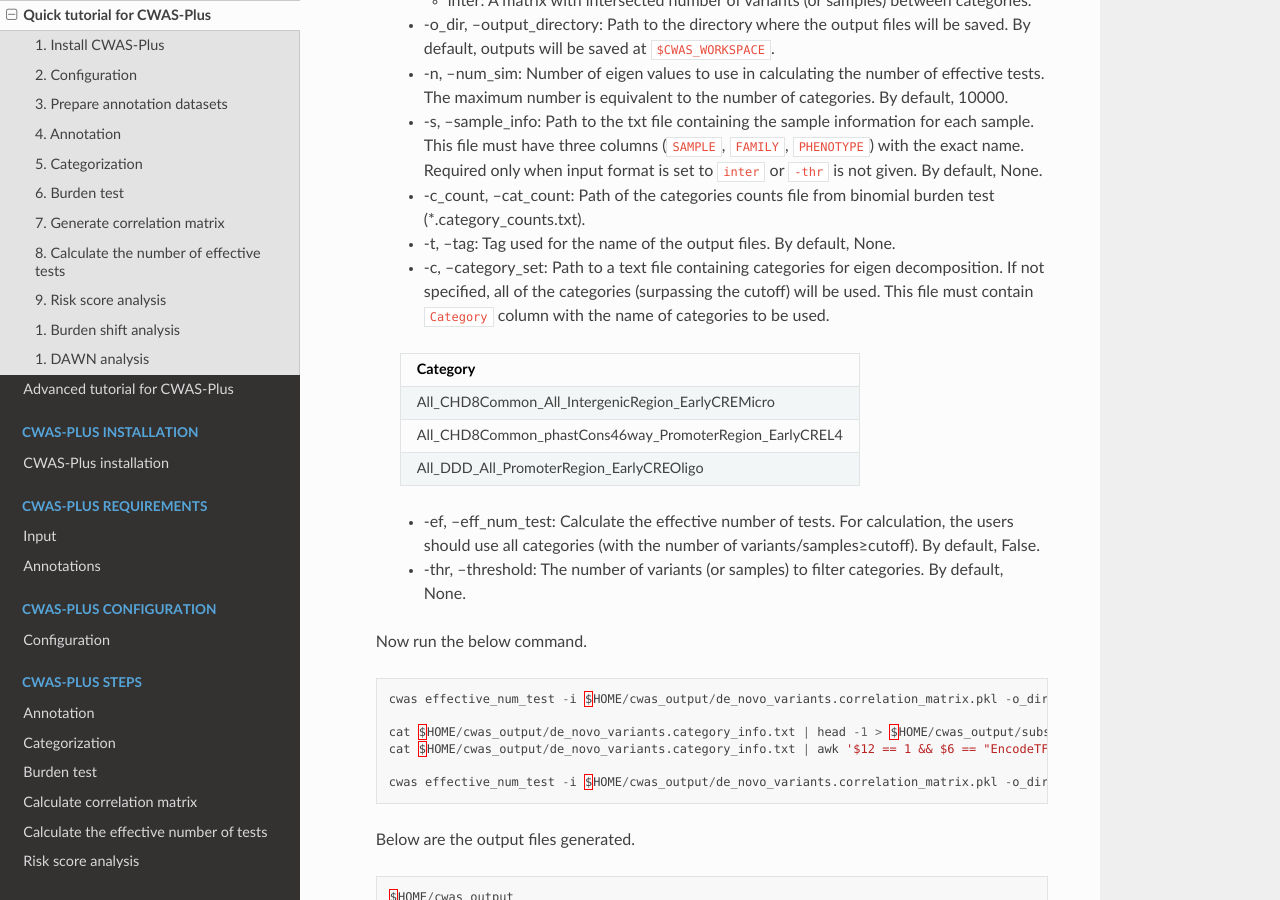
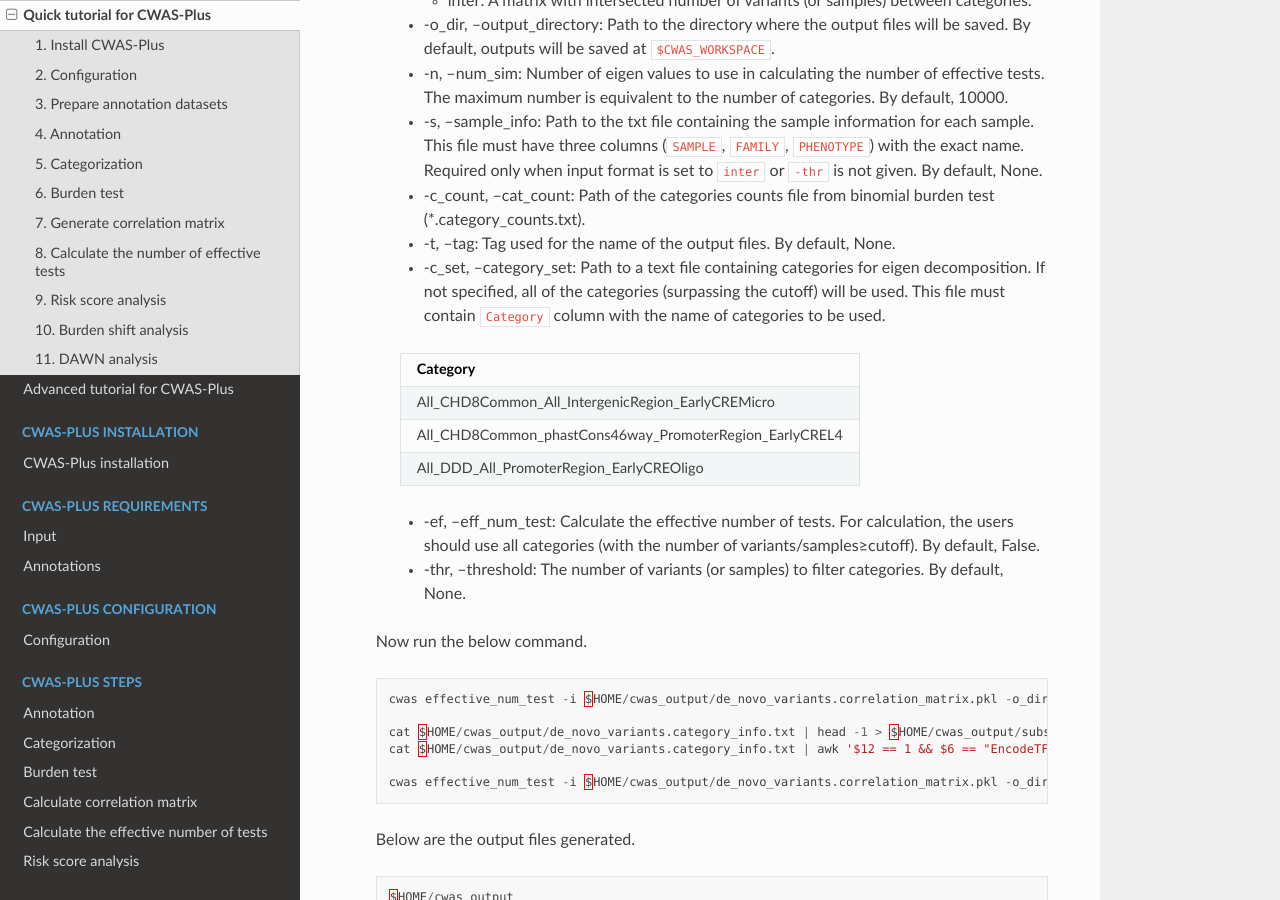
Before and after one commit to joonan-lab/cwas, a Sphinx documentation site: the page built from docs/quickstart/quick_tutorial.rst, in a window 1280 px wide and 900 px high, scrolled down 6053 px. Built offline with Sphinx 7.4.7 and the Read the Docs theme 2.0.0, drawn with Linux system fonts in a browser that asks for light colours.

Commit message:
Update documents

```diff
--- a/docs/quickstart/advanced_tutorial.rst
+++ b/docs/quickstart/advanced_tutorial.rst
@@ -687,7 +687,7 @@ Below are the output files generated.
     - -s, --sample_info: Path to the txt file containing the sample information for each sample. This file must have three columns (``SAMPLE``, ``FAMILY``, ``PHENOTYPE``) with the exact name. Required only when input format is set to ``inter`` or ``-thr`` is not given. By default, None.
     - -c_count, --cat_count: Path of the categories counts file from binomial burden test (\*.category_counts.txt).
     - -t, --tag: Tag used for the name of the output files. By default, None.
-    - -c, --category_set: Path to a text file containing categories for eigen decomposition. If not specified, all of the categories (surpassing the cutoff) will be used. This file must contain ``Category`` column with the name of categories to be used.
+    - -c_set, --category_set: Path to a text file containing categories for eigen decomposition. If not specified, all of the categories (surpassing the cutoff) will be used. This file must contain ``Category`` column with the name of categories to be used.
 
     +-------------------------------------------------------+
     |Category                                               |
@@ -725,7 +725,7 @@ Below are the output files generated.
 
         .. code-block:: solidity
 
-            cwas effective_num_test -i INPUT.correlation_matrix.pkl -o_dir OUTPUT_DIR -if corr -n 10000 -c CATEGORY_SET.txt -c_count INPUT.category_counts.txt
+            cwas effective_num_test -i INPUT.correlation_matrix.pkl -o_dir OUTPUT_DIR -if corr -n 10000 -c_set CATEGORY_SET.txt -c_count INPUT.category_counts.txt
 
   The specific descriptions of the output files are as below. Each output file containing a specific pattern (i.e., ``.neg_lap.*.pickle``, ``.eig_vals.*.pickle``, ``.eig_vecs.*.txt.gz``) in the file name as below will be found in the output directory. If users set tag, the tag will be inserted in the file name like this: ``OUTPUT.eig_vecs.tag.txt.gz``.
 
@@ -749,7 +749,7 @@ Below are the output files generated.
     cat $HOME/cwas_output/de_novo_variants.category_info.txt | head -1 > $HOME/cwas_output/subset_categories.txt
     cat $HOME/cwas_output/de_novo_variants.category_info.txt | awk '$12 == 1 && $6 == "EncodeTFBS"' >> $HOME/cwas_output/subset_categories.txt
 
-    cwas effective_num_test -i $HOME/cwas_output/de_novo_variants.correlation_matrix.pkl -o_dir $HOME/cwas_output -thr 8 -if -t TFBS corr -n 10000 -c $HOME/cwas_output/subset_categories.txt -c_count $HOME/cwas_output/de_novo_variants.category_counts.txt
+    cwas effective_num_test -i $HOME/cwas_output/de_novo_variants.correlation_matrix.pkl -o_dir $HOME/cwas_output -thr 8 -if -t TFBS corr -n 10000 -c_set $HOME/cwas_output/subset_categories.txt -c_count $HOME/cwas_output/de_novo_variants.category_counts.txt
 
   This process uses all of the cores. With 40 cores, it takes about 90 minutes.
 
--- a/docs/quickstart/quick_tutorial.rst
+++ b/docs/quickstart/quick_tutorial.rst
@@ -255,7 +255,7 @@ Below are the output files generated.
     - -s, --sample_info: Path to the txt file containing the sample information for each sample. This file must have three columns (``SAMPLE``, ``FAMILY``, ``PHENOTYPE``) with the exact name. Required only when input format is set to ``inter`` or ``-thr`` is not given. By default, None.
     - -c_count, --cat_count: Path of the categories counts file from binomial burden test (\*.category_counts.txt).
     - -t, --tag: Tag used for the name of the output files. By default, None.
-    - -c, --category_set: Path to a text file containing categories for eigen decomposition. If not specified, all of the categories (surpassing the cutoff) will be used. This file must contain ``Category`` column with the name of categories to be used.
+    - -c_set, --category_set: Path to a text file containing categories for eigen decomposition. If not specified, all of the categories (surpassing the cutoff) will be used. This file must contain ``Category`` column with the name of categories to be used.
 
     +-------------------------------------------------------+
     |Category                                               |
@@ -280,7 +280,7 @@ Below are the output files generated.
     cat $HOME/cwas_output/de_novo_variants.category_info.txt | head -1 > $HOME/cwas_output/subset_categories.txt
     cat $HOME/cwas_output/de_novo_variants.category_info.txt | awk '$12 == 1 && $6 == "EncodeTFBS"' >> $HOME/cwas_output/subset_categories.txt
 
-    cwas effective_num_test -i $HOME/cwas_output/de_novo_variants.correlation_matrix.pkl -o_dir $HOME/cwas_output -thr 8 -if -t TFBS corr -n 10000 -c $HOME/cwas_output/subset_categories.txt -c_count $HOME/cwas_output/de_novo_variants.category_counts.txt
+    cwas effective_num_test -i $HOME/cwas_output/de_novo_variants.correlation_matrix.pkl -o_dir $HOME/cwas_output -thr 8 -if -t TFBS corr -n 10000 -c_set $HOME/cwas_output/subset_categories.txt -c_count $HOME/cwas_output/de_novo_variants.category_counts.txt
 
 
   Below are the output files generated.
@@ -362,7 +362,7 @@ Below are the output files generated.
     ...
 
 
-1.   :ref:`Burden shift analysis <burdenshift>`
+10.   :ref:`Burden shift analysis <burdenshift>`
 ################################################
 
   Identify the overrepresented domains associated to the phenotype.
@@ -401,7 +401,7 @@ Below are the output files generated.
 
 
 
-1.    :ref:`DAWN analysis <dawn>`
+11.    :ref:`DAWN analysis <dawn>`
 ####################################
 
   Investigate the relationship between categories and identify the specific type of categories clustered within the network.
--- a/docs/steps/effective_num_test.rst
+++ b/docs/steps/effective_num_test.rst
@@ -21,7 +21,7 @@ The parameters of the command are as below:
   - -s, --sample_info: Path to the txt file containing the sample information for each sample. This file must have three columns (``SAMPLE``, ``FAMILY``, ``PHENOTYPE``) with the exact name. Required only when input format is set to ``inter`` or ``-thr`` is not given. By default, None.
   - -c_count, --cat_count: Path of the categories counts file from binomial burden test (\*.category_counts.txt).
   - -t, --tag: Tag used for the name of the output files. By default, None.
-  - -c, --category_set: Path to a text file containing categories for eigen decomposition. If not specified, all of the categories (surpassing the cutoff) will be used. This file must contain ``Category`` column with the name of categories to be used.
+  - -c_set, --category_set: Path to a text file containing categories for eigen decomposition. If not specified, all of the categories (surpassing the cutoff) will be used. This file must contain ``Category`` column with the name of categories to be used.
 
   +-------------------------------------------------------+
   |Category                                               |
```
